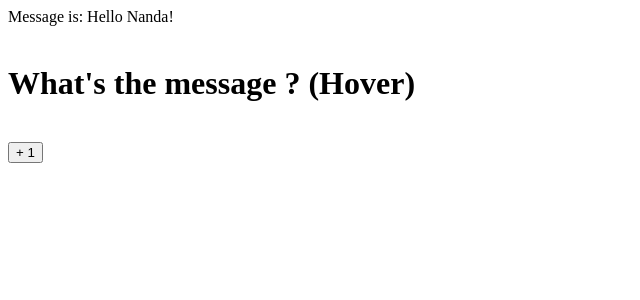
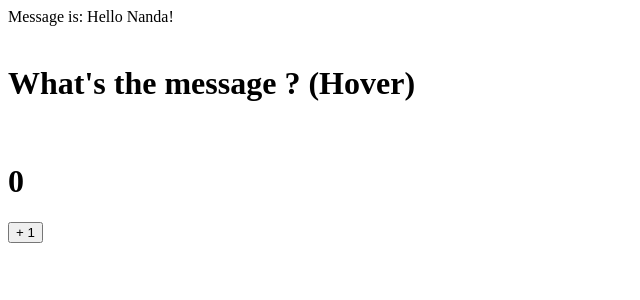
Before and after one commit to nandahadymulya/vue3-basic, a Vue app: page / in a window 1280 px wide. Shown: the top 300 px of the page, without its empty margins (0-640 px from the left). Built offline with nearby package versions, Linux system fonts and the light colour scheme.

Commit message:
feat: count @click

```diff
--- a/src/App.vue
+++ b/src/App.vue
@@ -4,6 +4,7 @@
 export default {
   data() {
     return {
+      count: 0,
       message: "Hello Nanda!",
     };
   },
@@ -15,6 +16,7 @@ export default {
   <br />
   <h1 :title="message">What's the message ? (Hover)</h1>
   <br />
+  <h1>{{ count }}</h1>
   <button @click="count++">+ 1</button>
 </template>
 
```
